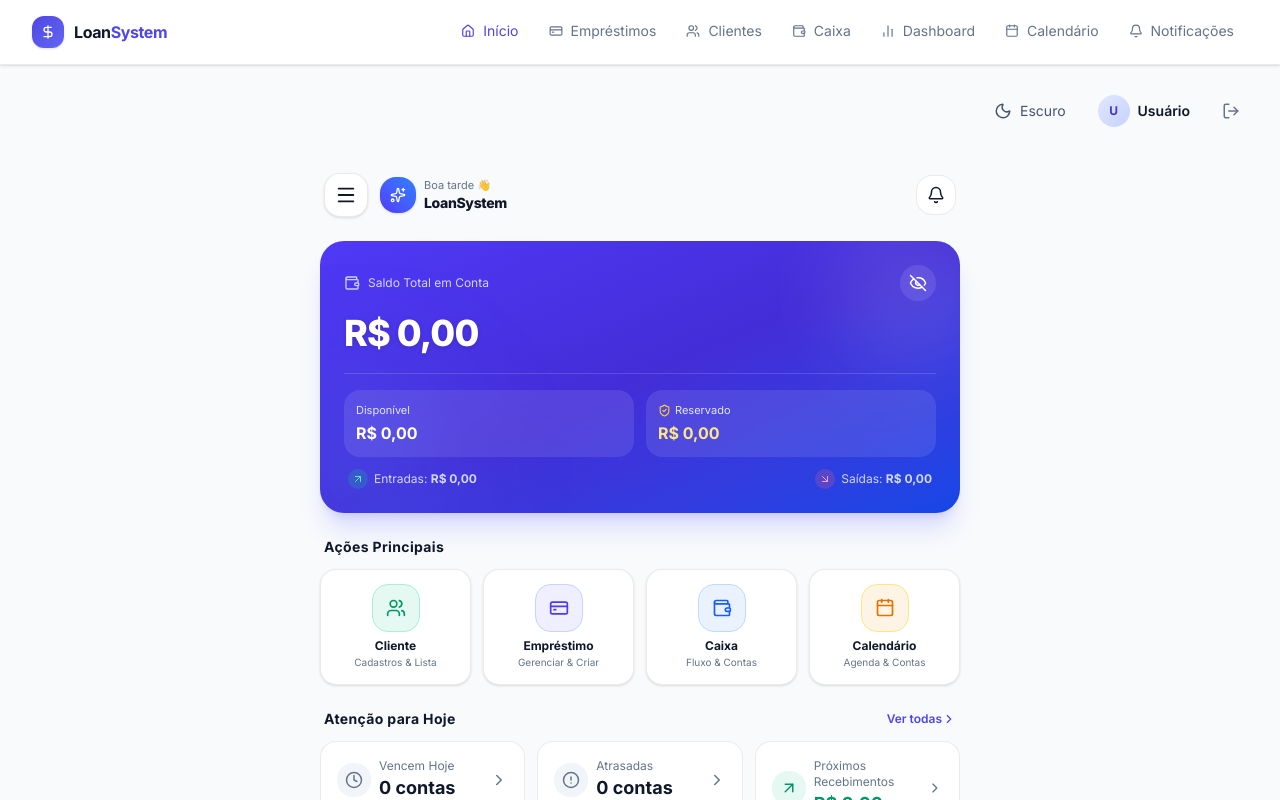
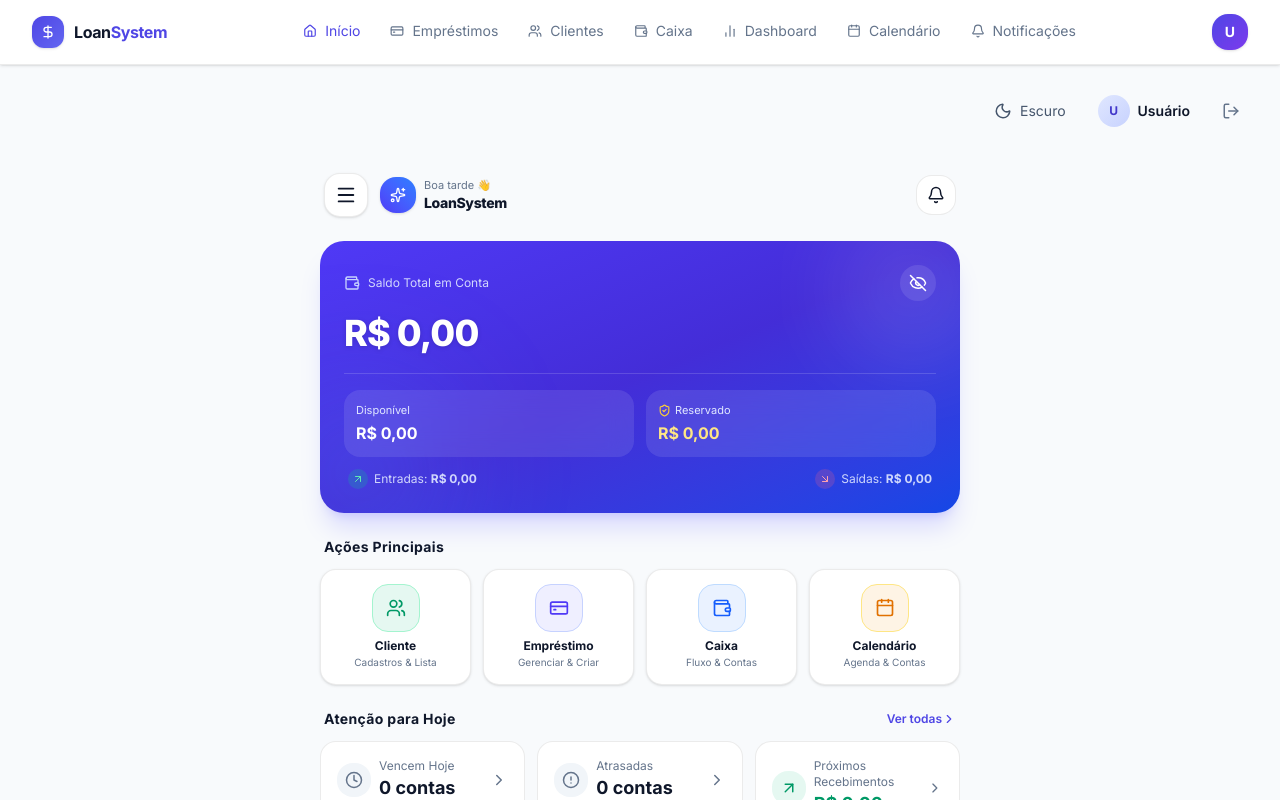
Before and after one commit to Roqueexz/interface-LoanSystem, a React (Vite) app: page /clientes in a window 1280 px wide. Both pictures are taken after typing "name@example.com", "Sample123" into the empty fields and a click on the button "ENTRAR NO SISTEMA". Shown: the top 800 px of the page. Built offline with nearby package versions, Linux system fonts and the light colour scheme; no server answers.

Commit message:
feat(navbar): add user avatar com iniciais no desktop navbar → /perfil

```diff
--- a/src/components/Navegacao/Navegacao.tsx
+++ b/src/components/Navegacao/Navegacao.tsx
@@ -10,6 +10,7 @@ import {
   Calendar,
   Bell,
   Menu,
+  User,
 } from "lucide-react";
 import NotificacoesRequests from "../../fetch/NotificacoesRequests";
 import MenuDrawer from "./MenuDrawer";
@@ -18,6 +19,14 @@ function Navegacao() {
   const location = useLocation();
   const [naoLidas, setNaoLidas] = useState(0);
   const [drawerAberto, setDrawerAberto] = useState(false);
+
+  const nome = localStorage.getItem('nome') || 'Usuário';
+  const iniciais = nome
+    .split(' ')
+    .map((n) => n[0])
+    .join('')
+    .slice(0, 2)
+    .toUpperCase();
 
   useEffect(() => {
     let isActive = true;
@@ -97,6 +106,21 @@ function Navegacao() {
               })}
             </div>
 
+            {/* Avatar do usuário (Desktop) — acesso rápido ao Perfil */}
+            <div className="hidden md:flex items-center gap-2">
+              <Link
+                to="/perfil"
+                title={`Perfil de ${nome}`}
+                aria-label="Ir para o perfil"
+                className={`flex h-9 w-9 items-center justify-center rounded-xl font-bold text-sm text-white shadow-sm transition-all hover:scale-105 active:scale-95 ring-2 ring-transparent hover:ring-primary/40 ${
+                  location.pathname === '/perfil' ? 'ring-primary/60' : ''
+                }`}
+                style={{ background: 'linear-gradient(135deg, #4f46e5, #7c3aed)' }}
+              >
+                {iniciais || <User size={14} />}
+              </Link>
+            </div>
+
             {/* Mobile Header: Hamburger Menu Button */}
             <div className="md:hidden flex items-center gap-2">
               <button
```
